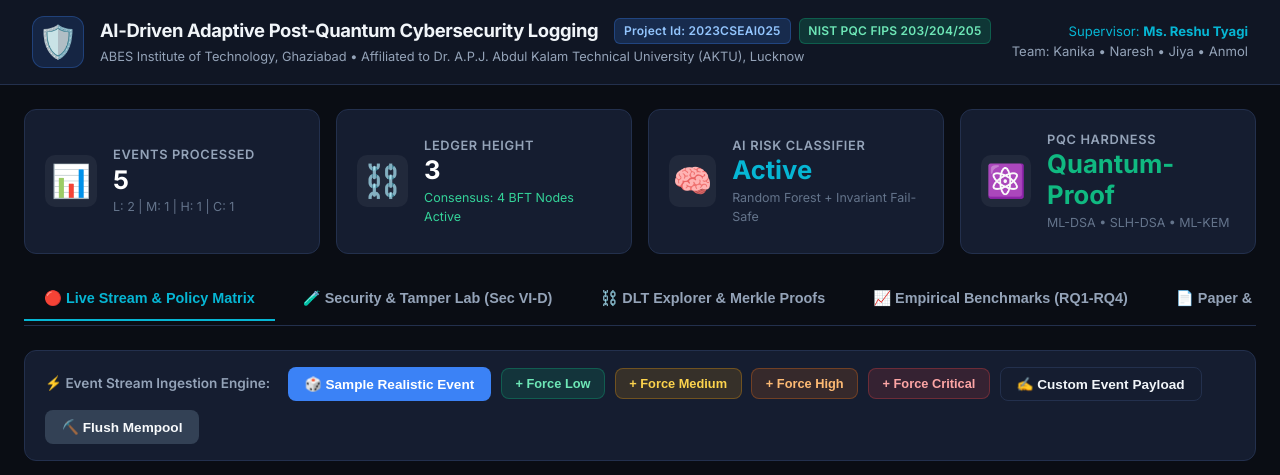
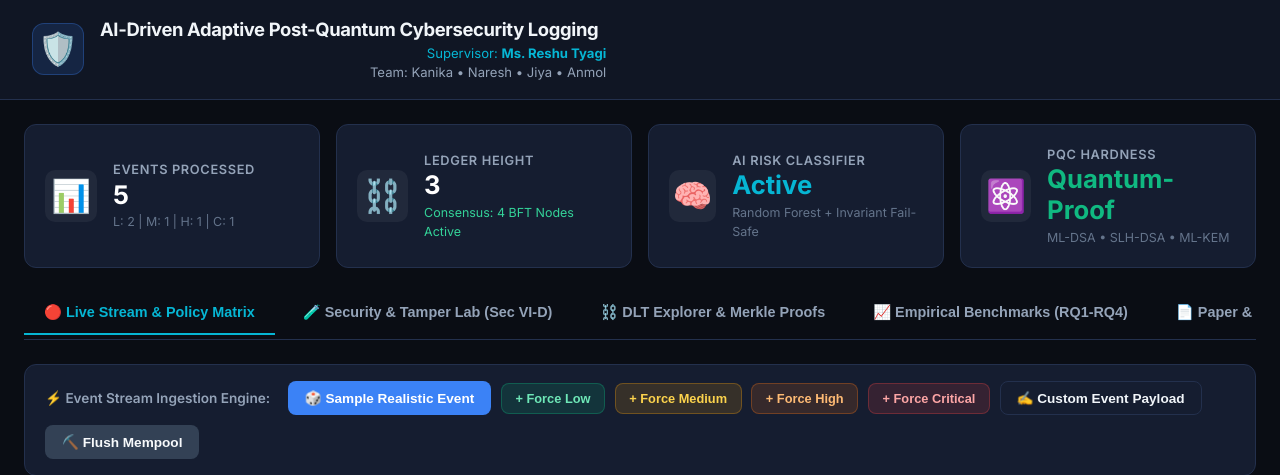
Before and after one commit to nareshsirohi/AI-Driven-Adaptive-Post-Quantum-Cybersecurity-Logging, a FastAPI app: page / in a window 1280 px wide. Shown: the top 475 px of the page. Run offline with FastAPI, Linux system fonts and the light colour scheme.

Commit message:
Update index.html

```diff
--- a/web/templates/index.html
+++ b/web/templates/index.html
@@ -19,13 +19,7 @@
       <div class="brand-text">
         <div class="title-row">
           <h1>AI-Driven Adaptive Post-Quantum Cybersecurity Logging</h1>
-          <span class="badge badge-accent">Project Id: 2023CSEAI025</span>
-          <span class="badge badge-quantum">NIST PQC FIPS 203/204/205</span>
-        </div>
-        <p class="institution-subtext">
-          ABES Institute of Technology, Ghaziabad &bull; Affiliated to Dr. A.P.J. Abdul Kalam Technical University (AKTU), Lucknow
-        </p>
-      </div>
+
     </div>
     <div class="nav-meta">
       <div class="authors-dropdown">
```
